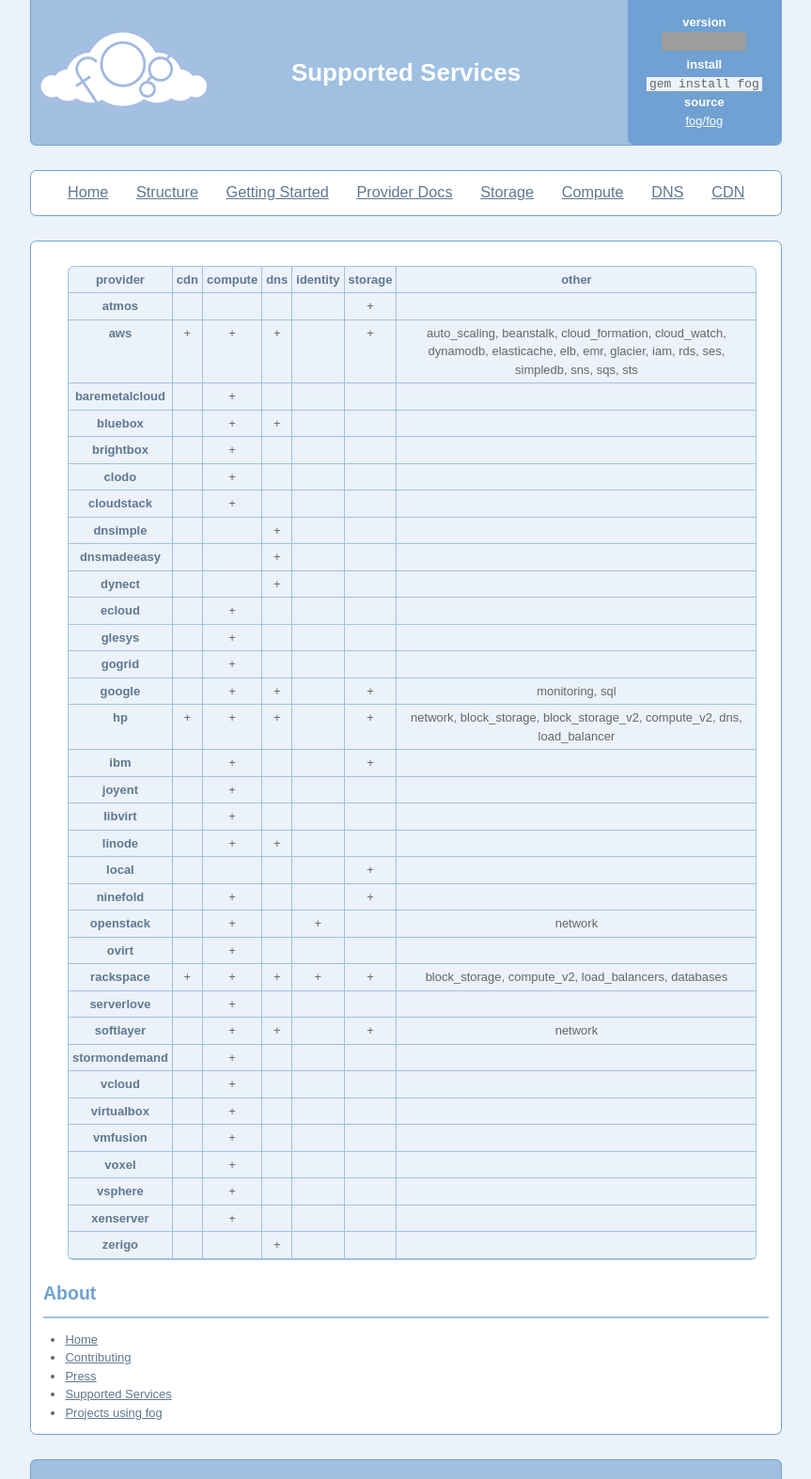
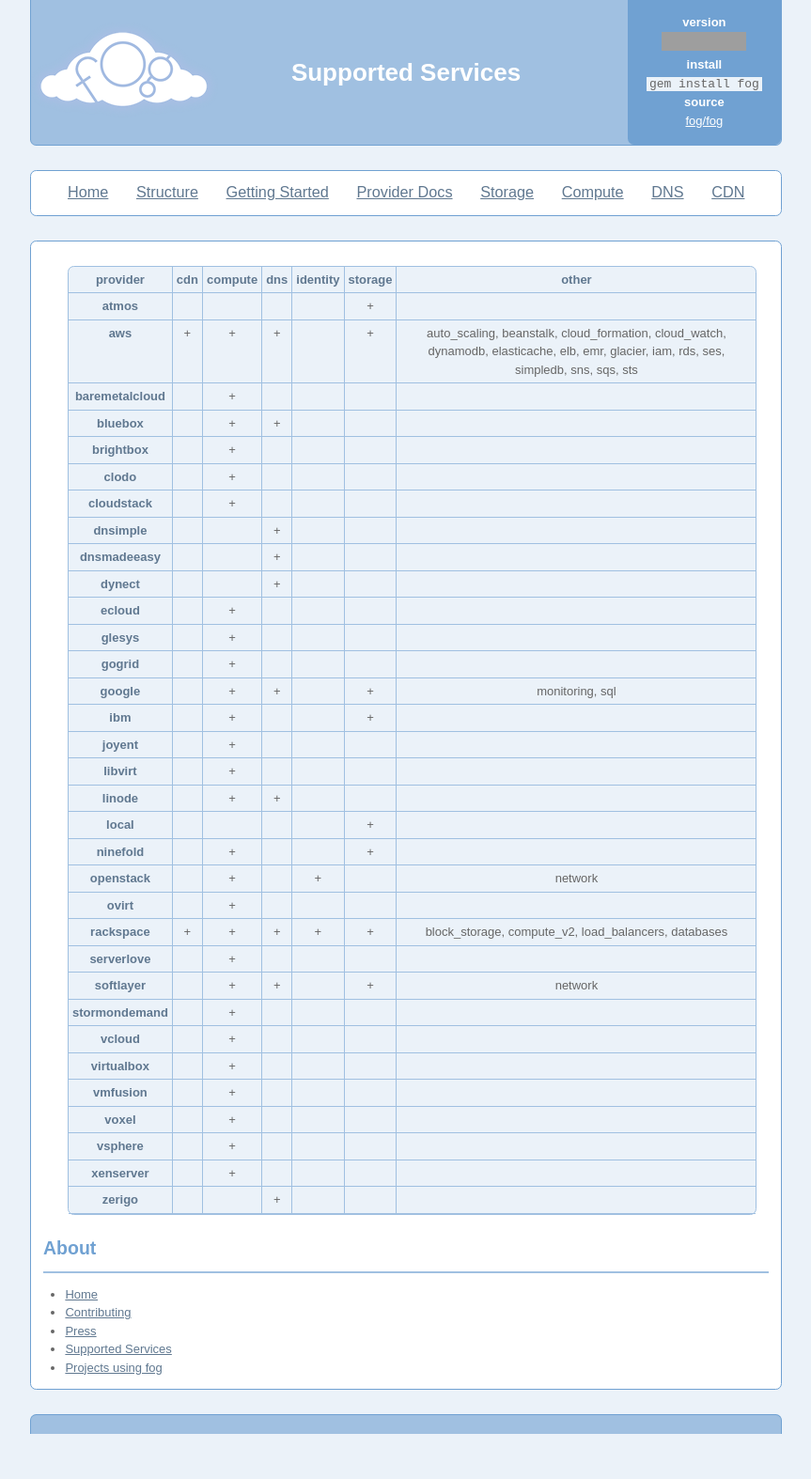
Before and after one commit to fog/fog.github.com, a Jekyll site: the page built from about/supported_services.markdown, in a window 1280 px wide. Shown: the whole page at 94% size, without its empty margins (208-1071 px from the left). Built offline with Jekyll 4.4.1, drawn with Linux system fonts in a browser that asks for light colours; nearby versions of some CDN libraries; after the commit the page ends 1526 px from its top, so only the background shows below that; grey boxes are pictures that could not be loaded.

Commit message:
Removing HP from documentation - This removes and makes note of the HP Public cloud being shutdown.

```diff
--- a/about/getting_started.markdown
+++ b/about/getting_started.markdown
@@ -68,9 +68,6 @@ Valid keys are as follows:
     <tr><td>google_json_key_string</td><td>In-line JSON private key string contents (alternative to specifying path)</td></tr>
     <tr><td>google_storage_access_key_id</td><td></td></tr>
     <tr><td>google_storage_secret_access_key</td><td></td></tr>
-    <tr><td>hp_access_key</td><td></td></tr>
-    <tr><td>hp_secret_key</td><td></td></tr>
-    <tr><td>hp_tenant_id</td><td></td></tr>
     <tr><td>ibm_password</td><td></td></tr>
     <tr><td>ibm_username</td><td></td></tr>
     <tr><td>libvirt_ip_command</td><td></td></tr>
--- a/about/provider_documentation.markdown
+++ b/about/provider_documentation.markdown
@@ -148,9 +148,9 @@ In order to maximize the benefits of open source, you are encouraged submit bugs
    </tr>
    <tr>
      <td>HP</td>
-     <td><a href="https://github.com/fog/fog/blob/master/lib/fog/hp/README.md">Documentation</a></td>
-     <td><a href="https://github.com/fog/fog/blob/master/lib/fog/hp/examples/getting_started_examples.md">Examples</a></td>
-     <td>Community</td>
+     <td>HP Cloud has been decommissioned and removed as of March 1, 2016. </td>
+     <td></td>
+     <td>None</td>
      <td></td>
    </tr>
    <tr>
--- a/about/supported_services.markdown
+++ b/about/supported_services.markdown
@@ -19,16 +19,6 @@ title:  Supported Services
   <tr><th>glesys</th><td></td><td style='text-align: center;'>+</td><td></td><td></td><td></td><td></td></tr>
   <tr><th>gogrid</th><td></td><td style='text-align: center;'>+</td><td></td><td></td><td></td><td></td></tr>
   <tr><th>google</th><td></td><td style='text-align: center;'>+</td><td style='text-align: center;'>+</td><td></td><td style='text-align: center;'>+</td><td style='text-align: center;'>monitoring, sql</td></tr>
-  <tr>
-    <th>hp</th>
-    <td style='text-align: center;'>+</td>
-    <td style='text-align: center;'>+</td>
-    <td style='text-align: center;'>+</td>
-    <td></td>
-    <td style='text-align: center;'>+</td>
-    <td style='text-align: center;'>network, block_storage, block_storage_v2,
-     compute_v2, dns, load_balancer</td>
-  </tr>
   <tr><th>ibm</th><td></td><td style='text-align: center;'>+</td><td></td><td></td><td style='text-align: center;'>+</td><td></td></tr>
   <tr><th>joyent</th><td></td><td style='text-align: center;'>+</td><td></td><td></td><td></td><td></td></tr>
   <tr><th>libvirt</th><td></td><td style='text-align: center;'>+</td><td></td><td></td><td></td><td></td></tr>
```
